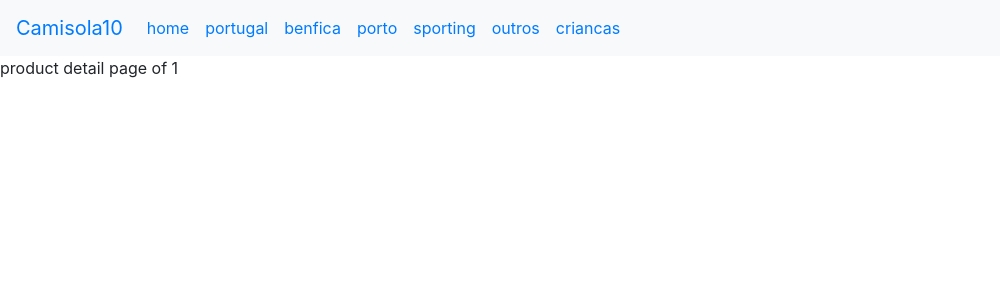
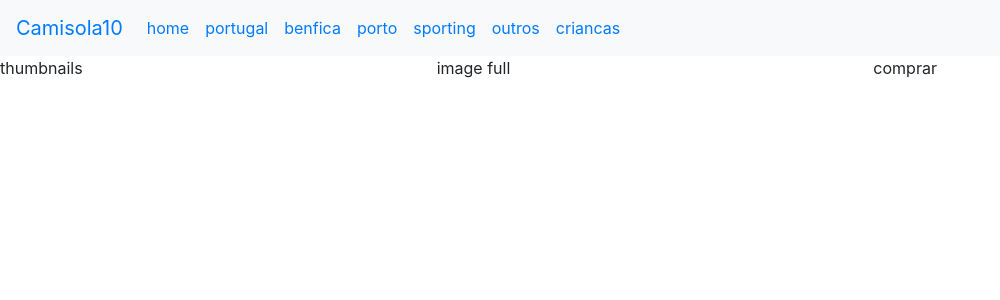
Before and after one commit to joe7lopes/camisola-web, a React (Create React App) app: page /product/1 in a window 1280 px wide. Shown: the top 300 px of the page, without its empty margins (0-1000 px from the left). Built offline with nearby package versions, Linux system fonts and the light colour scheme.

Commit message:
Refactored project structure.

```diff
--- a/src/components/Home.js
+++ b/src/components/Home.js
@@ -1,6 +1,6 @@
 import React from 'react';
 import { Row, Col } from 'react-bootstrap';
-import ProductCard from './common/ProductCard';
+import ProductCard from './ProductCard';
 import WhatsApp from './WhatsApp';
 import ShippingMethodBanner from './ShippingMethodBanner';
 import FacebookReviews from './FacebookReviews';
--- a/src/components/ProductList.js
+++ b/src/components/ProductList.js
@@ -1,5 +1,5 @@
 import React from 'react';
-import ProductCard from './common/ProductCard';
+import ProductCard from './ProductCard';
 
 const ProductList = ({ title, products }) => (
   <div className="m-t-md m-b-md">
--- a/src/components/index.js
+++ b/src/components/index.js
@@ -1,4 +1,4 @@
 export { default as NavigationHeader } from './NavigationHeader';
 export { default as Home } from './Home';
 export { default as ClubPage } from './ClubPage';
-export { default as ProductDetail } from './common/ProductDetail';
+export { default as ProductDetail } from './product_details';
--- /dev/null
+++ b/src/components/product_details/CustomizationSection.js
@@ -0,0 +1,6 @@
+import React from 'react';
+
+const CustomizationSection = () => (<div>customization section</div>);
+
+
+export default CustomizationSection;
--- a/src/components/common/ProductDetail.js
+++ b/src/components/product_details/ProductDetail.js
@@ -1,13 +1,16 @@
 import React from 'react';
 import { useParams } from 'react-router-dom';
+import { Row, Col } from 'react-bootstrap';
 
 function ProductDetail() {
   const { id } = useParams();
 
   return (
-    <div>
-      <div>product detail page of {id}</div>
-    </div>
+    <Row>
+      <Col>thumbnails</Col>
+      <Col>image full</Col>
+      <Col>comprar</Col>
+    </Row>
   );
 }
 
--- /dev/null
+++ b/src/components/product_details/index.js
@@ -0,0 +1,3 @@
+import ProductDetail from './ProductDetail';
+
+export default ProductDetail;
```
Also changed, not shown: src/components/ProductCard.js (renamed from src/components/common/ProductCard.js).
